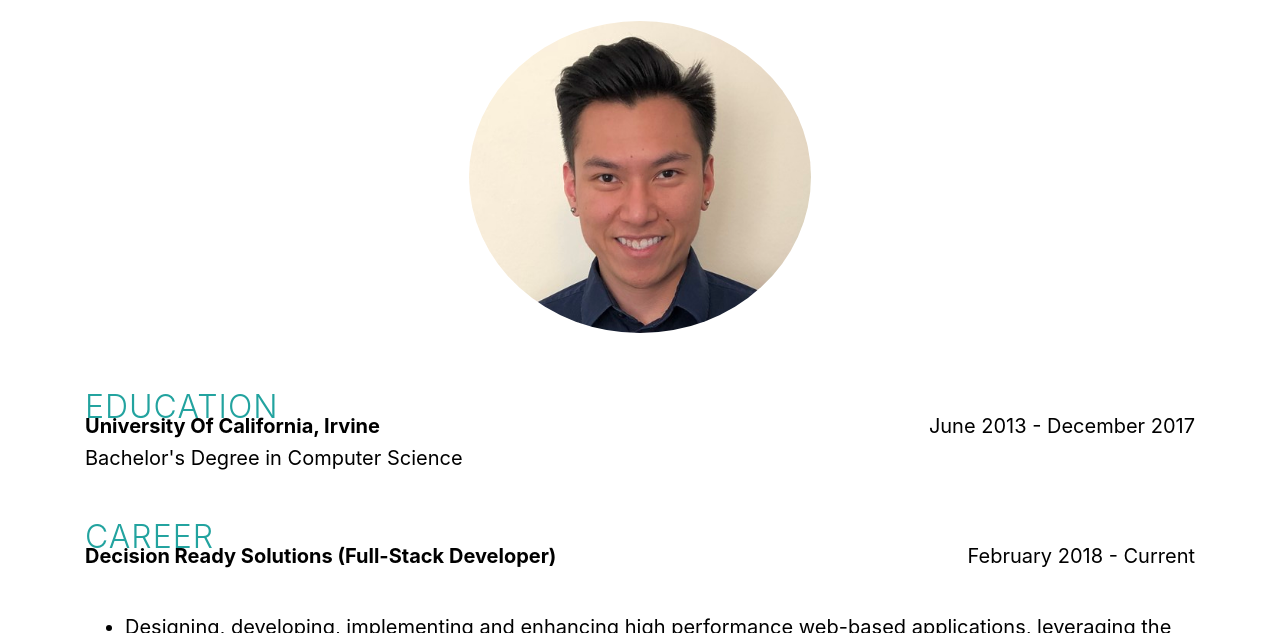
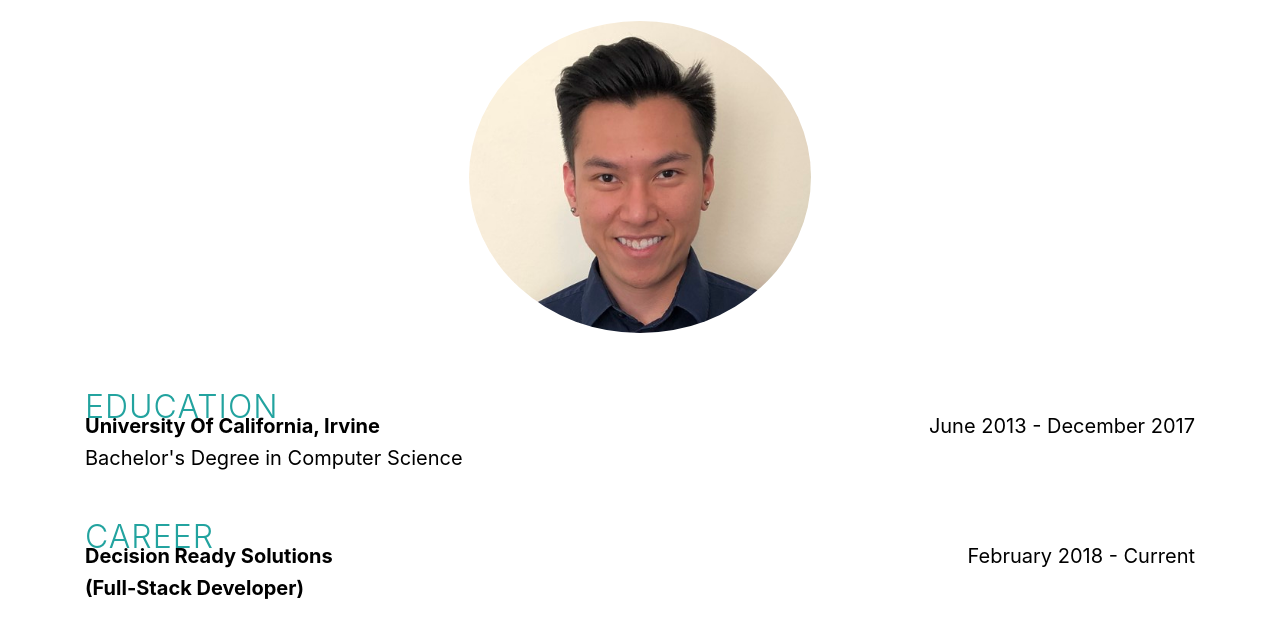
Before and after one commit to etruong1231/etruong1231.github.io, a website with bundled scripts: page index.html in a window 1280 px wide. Shown: the part 962-1595 px from the top of the page. Built offline with nearby package versions, Linux system fonts and the light colour scheme.

Commit message:
Add files via upload

```diff
--- a/index.html
+++ b/index.html
@@ -70,7 +70,7 @@
 
     <!-- About Me Section -->
     <section id="aboutMe" class="content-section text-center">
-        <div class="container js--wp-1">
+        <div class="container">
             <div class="row">
                 <div class="col-lg-12">
                     <div class="title">
@@ -78,7 +78,7 @@
                         <p>Software Engineer at Decision Ready Solutions
                         </p>
                     </div>
-                    <div class="row">
+                    <div class="row js--wp-1">
 
                         <div class="col-lg-12">
                             <div class="portrait">
@@ -99,10 +99,10 @@
                         <div class="col-lg-12 aboutmeinfo">
                             <h2>Career</h2>
 
-                            <p class="career-info">Decision Ready Solutions (Full-Stack Developer)<br/></p>
+                            <p class="career-info">Decision Ready Solutions <br>(Full-Stack Developer)<br/></p>
                             <p class="year">February 2018 - Current</p>
                             <ul style="margin-top:5%">
-
+                                <br>
                                 <li>Designing, developing, implementing and enhancing high performance web-based applications, leveraging the .NET Framework and SQL Server</li>
                                 <li>Analyze business requirements and envision system features and functionalities. </li>
                                 <li>Troubleshoot, maintain and enhance existing internal and external websites/applications.</li>
```
